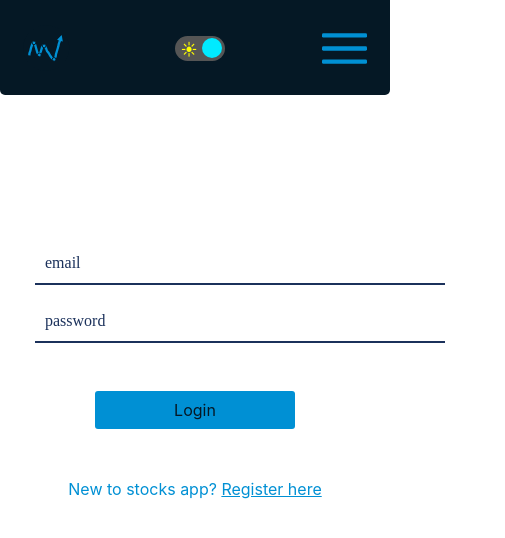
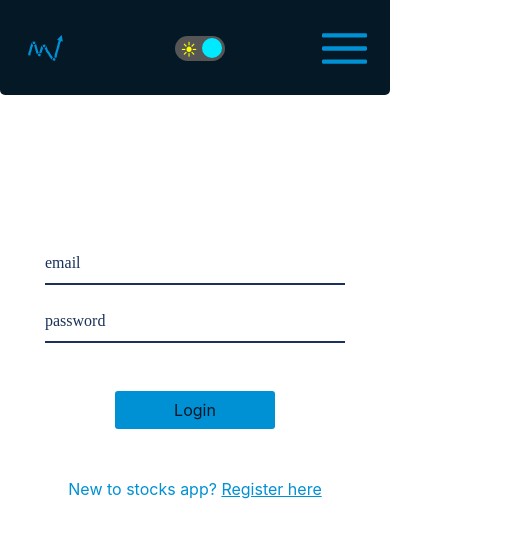
Before and after one commit to omar-csse/stocks-app-frontend, a React (Create React App) app in the folder client/: page /login in a window 390 px wide. Shown: the top 538 px of the page, 505 px wide, since content can reach past the window. Built offline with nearby package versions, Linux system fonts and the light colour scheme.

Commit message:
finish login and register pages and styles

```diff
--- a/client/src/Components/Auth/Auth.js
+++ b/client/src/Components/Auth/Auth.js
@@ -11,7 +11,7 @@ const Auth = (props) => {
     }, []);
 
     return (
-        <section className="form auth">
+        <section className="auth">
             <div className="row align-items-center pt-5 mt-2">
                 <div className="col-lg-12 col-md-12 col-sm-12 col-xs-12 pt-5 text-center">
                     <div className="form">
--- a/client/src/Components/Auth/Auth.scss
+++ b/client/src/Components/Auth/Auth.scss
@@ -2,7 +2,7 @@
 
 
 .login form, .register form {
-    margin: auto;
+    margin: 0 auto;
     height: 330px;
     min-width: 290px;
     max-width: 400px;
@@ -15,7 +15,6 @@
     color: $background-color;
     text-align: center;
     min-width: 200px;
-    max-width: 200px;
     min-height: 38px;
     border: none;
     border-radius: 3px;
@@ -49,14 +48,12 @@
 .auth input {
     background-color: white;
     color: $background-color;
-    width: 400px;
+    width: 350px;
     height: 40px;
     border-top: none;
     border-left: none;
     border-right: none;
     border-bottom: 2px solid #1B315B;
-    padding-left: 10px;
-    margin-right: 60px;
 }
 
 .auth input::placeholder {
@@ -98,7 +95,8 @@
 }
 
 .invalid-feedback {
-    padding-left: 10px;
+    padding-left: 5px;
+    text-align: left;
 }
 
 .registered-card {
@@ -131,8 +129,21 @@
     }
 }
 
-@media only screen and (max-width: 767px) {
-    .form .right {
-        display: none;
+@media screen and (max-width: 500px) {
+    .auth input {
+        width: 300px;
+    }
+    .form .login-btn, .form .register-btn {
+        min-width: 160px;
+    }
+
+    .invalid-feedback {
+        text-align: center;
     }
 }
+
+@media screen and (max-width: 374px) {
+    .auth input {
+        width: 250px;
+    }
+}
--- a/client/src/Components/Auth/Login/Login.js
+++ b/client/src/Components/Auth/Login/Login.js
@@ -16,8 +16,8 @@ const Login = (props) => {
 	const renderInput = ({input, meta, type, placeholder}) =>
 		<div className="position-relative form-group">
 			<input placeholder={placeholder} className={`form-control ${meta.touched && meta.invalid ? 'border-danger' : ''}`} type={type} {...input}/>
-			{ meta.dirty && meta.invalid && <div className="invalid-feedback d-block text-left">{meta.error}</div>}
-			{ !meta.dirty && meta.touched && <div className="invalid-feedback d-block text-left">Cannot be empty</div>}
+			{ meta.dirty && meta.invalid && <div className="invalid-feedback d-block">{meta.error}</div>}
+			{ !meta.dirty && meta.touched && <div className="invalid-feedback d-block">Cannot be empty</div>}
 		</div>
 
 	const onSubmit = (values) => {
@@ -48,11 +48,11 @@ const Login = (props) => {
                     <div className="text-danger mb-4"> {data.error ? data.message : ''} </div>
 					<Field placeholder="email" type="email" name="email" component={renderInput} />
 					<Field placeholder="password" type="password" name="password" component={renderInput} />
-					<div className="position-relative form-group text-center mt-5">
+					<div className="mt-5">
 						<button type="submit" disabled={submitting} className="login-btn">Login</button>
                         { loading ? <Loading classes="spin-sm" /> : ''}
 					</div>
-					<div className="position-relative form-group mt-5 pb-5 text-center">
+					<div className="mt-5 pb-5">
 						<label>New to stocks app? <Link to="/register">Register here</Link></label>
 					</div>
 				</form>}
--- a/client/src/Components/Auth/Login/validation.js
+++ b/client/src/Components/Auth/Login/validation.js
@@ -5,10 +5,8 @@ import { passwordRegExp } from '../Regexp'
 export const validate = values => {
 	const errors = {}
 
-	if (!emailValidator.validate(values.email)) {
-		if (values.email === undefined) {
-			errors.email = 'Enter a valid username or email';
-		}
+	if (!emailValidator.validate(values.email) || values.email === undefined) {
+        errors.email = 'Enter a valid username or email';
 	}
 
 	if (!passwordRegExp.test(values.password)) {
--- a/client/src/Components/Auth/Register/Register.js
+++ b/client/src/Components/Auth/Register/Register.js
@@ -18,8 +18,8 @@ const Register = (props) => {
 	const renderInput = ({input, meta, type, placeholder}) =>
 		<div className="form-group">
 			<input placeholder={placeholder} className={`form-control ${meta.touched && meta.invalid ? 'border-danger' : ''}`} type={type} {...input}/>
-			{ meta.dirty && meta.invalid && <div className="invalid-feedback d-block text-left">{meta.error}</div>}
-			{ !meta.dirty && meta.touched && <div className="invalid-feedback d-block text-left">Cannot be empty</div>}
+			{ meta.dirty && meta.invalid && <div className="invalid-feedback d-block">{meta.error}</div>}
+			{ !meta.dirty && meta.touched && <div className="invalid-feedback d-block">Cannot be empty</div>}
 		</div>
 
     const onSubmit = (values) => {
--- a/client/src/Components/Auth/Register/Registered.js
+++ b/client/src/Components/Auth/Register/Registered.js
@@ -20,7 +20,7 @@ const Registered = ({ email }) => {
                 <h3 className="card-header registered-header">Thank you</h3>
                 <div className="card-body registered-body">
                     <h6 className="registered-mail my-3"> Thank you {email} </h6>
-                    <p> Will be directed to main page in <i>10</i> seconds. </p>
+                    <p> Will be directed to main page in <i>5</i> seconds. </p>
                     <p>For authorized access, please <Link to="/login">Login</Link></p>
                 </div>
             </div>
```
